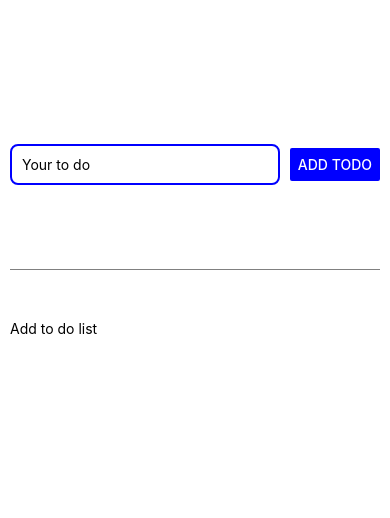
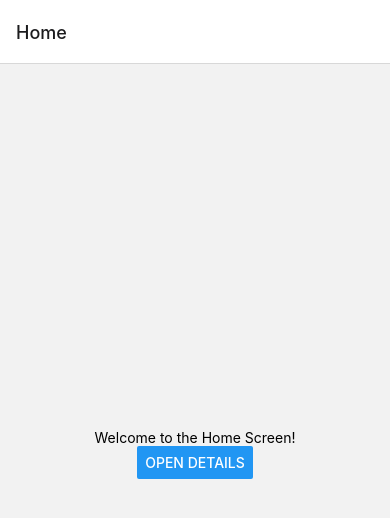
Before and after one commit to trh-thanh30/learn-react-native, a React Native app: screen / in a window 390 px wide. Shown: the top 518 px of the page. Built offline with nearby package versions, Linux system fonts and the light colour scheme.

Commit message:
navigation

```diff
--- a/App.js
+++ b/App.js
@@ -1,79 +1,40 @@
-import { useState } from "react";
-import { Button, StyleSheet, Text, TextInput, View } from "react-native";
+import React from "react";
+import { Button, Text, View } from "react-native";
+import { NavigationContainer } from "@react-navigation/native";
+import { createStackNavigator } from "@react-navigation/stack";
 
-export default function App() {
-  const [todo, setTodo] = useState("");
-  const [todoList, setTodoList] = useState([]);
-  const handleClick = () => {
-    if (todo.trim()) {
-      setTodoList((currTodoList) => [...currTodoList, todo]);
-      setTodo("");
-    }
-  };
+function HomeScreen({ navigation }) {
   return (
-    <View style={styles.container}>
-      <View style={styles.inputContainer}>
-        <TextInput
-          value={todo}
-          onChangeText={setTodo}
-          style={styles.textInput}
-          placeholder="Your to do"
-        />
-        <Button color={"blue"} onPress={handleClick} title="Add todo" />
-      </View>
-      {todoList.length <= 0 ? (
-        <Text style={styles.todoList}>Add to do list</Text>
-      ) : (
-        <View style={styles.todoList}>
-          {todoList.map((todo, index) => (
-            <Text style={styles.todoText} key={index}>
-              {index}: {todo}
-            </Text>
-          ))}
-        </View>
-      )}
+    <View style={{ flex: 1, justifyContent: "center", alignItems: "center" }}>
+      <Text>Welcome to the Home Screen!</Text>
+      <Button
+        title="Open Details"
+        onPress={() => {
+          navigation.navigate("Details");
+        }}
+      />
     </View>
   );
 }
 
-const styles = StyleSheet.create({
-  container: {
-    padding: 10,
-    paddingTop: 100,
-    flex: 1,
-  },
-  inputContainer: {
-    flexDirection: "row",
-    alignItems: "center",
-    gap: 10,
-    marginBottom: 50,
-    borderBottomWidth: 1,
-    borderColor: "gray",
-    paddingBottom: 40,
-    flex: 1,
-  },
-  textInput: {
-    flex: 1,
-    padding: 10,
-    borderRadius: 8,
-    borderWidth: 2,
-    borderColor: "blue",
-    width: "70%",
-  },
-  todoList: {
-    flex: 4,
-  },
-  todoItem: {
-    flexDirection: "row",
-    justifyContent: "space-between",
-    alignItems: "center",
-  },
-  todoText: {
-    padding: 10,
-    fontSize: 18,
-    marginBottom: 10,
-    backgroundColor: "lightgray",
-    color: "black",
-    borderRadius: 8,
-  },
-});
+function DetailsScreen({ navigation }) {
+  return (
+    <View style={{ flex: 1, justifyContent: "center", alignItems: "center" }}>
+      <Text>Welcome to the Details Screen!</Text>
+      <Button title="Go to Home" onPress={() => navigation.navigate("Home")} />
+    </View>
+  );
+}
+
+const Stack = createStackNavigator();
+
+export default function App() {
+  return (
+    <NavigationContainer>
+      <Stack.Navigator>
+        <Stack.Screen name="Home" component={HomeScreen} />
+        <Stack.Screen name="Details" component={DetailsScreen} />
+      </Stack.Navigator>
+    </NavigationContainer>
+  );
+}
--- a/package.json
+++ b/package.json
@@ -14,7 +14,9 @@
     "expo": "~52.0.11",
     "expo-status-bar": "~2.0.0",
     "react": "18.3.1",
-    "react-native": "0.76.3"
+    "react-native": "0.76.3",
+    "@react-navigation/native": "^6.1.6",
+    "@react-navigation/stack": "^6.3.16"
   },
   "devDependencies": {
     "@babel/core": "^7.20.0"
```
Also changed, not shown: 1 other file (tests, documents, lock files or other folders).
